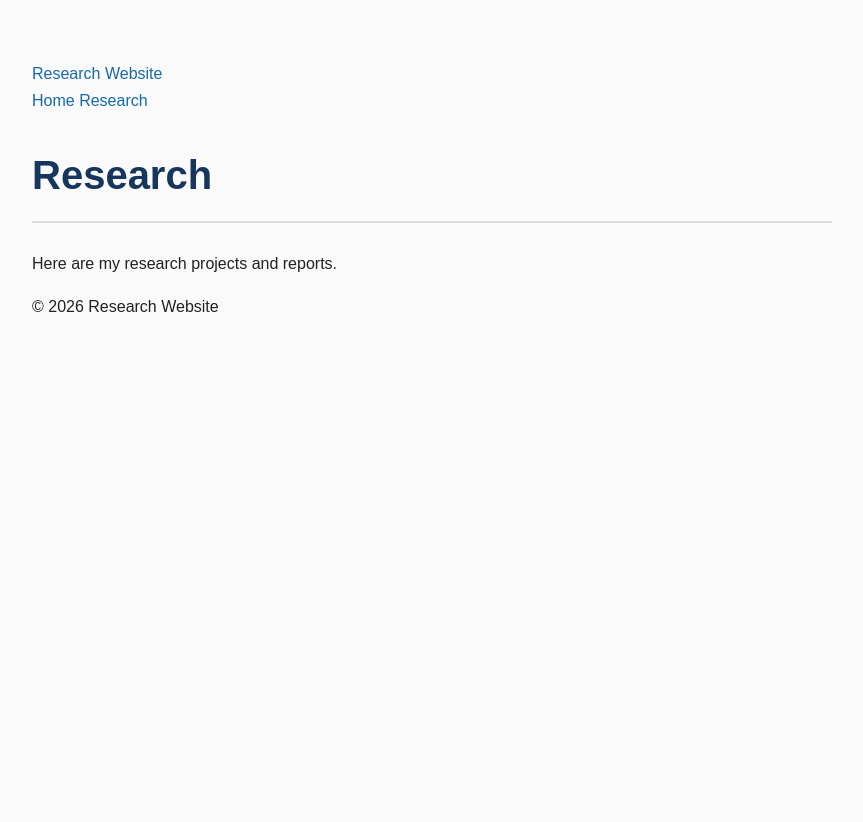
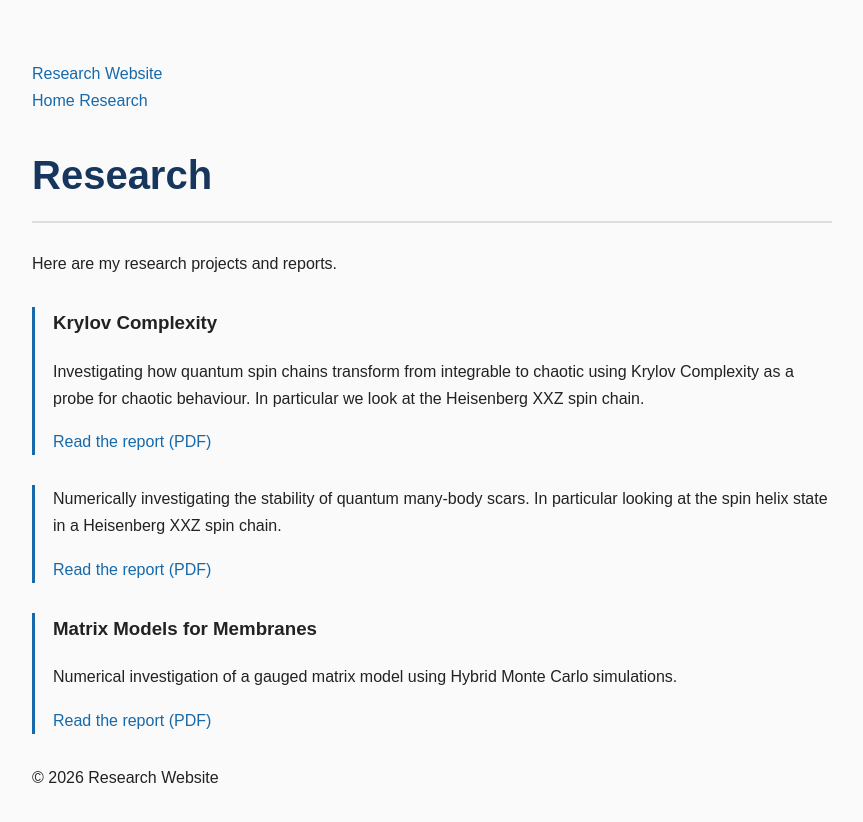
Before and after one commit to Ame-Ryan/Ame-Ryan.github.io, a Jekyll site: the page built from research.html, in a window 1280 px wide. Shown: the top 822 px of the page, without its empty margins (208-1071 px from the left). Built offline with Jekyll 4.4.1, drawn with Linux system fonts in a browser that asks for light colours.

Commit message:
Update research.html

```diff
--- a/research.html
+++ b/research.html
@@ -6,3 +6,35 @@ title: Research
 <h1>Research</h1>
 
 <p>Here are my research projects and reports.</p>
+
+
+<div class="project">
+    <h3> Krylov Complexity </h3>
+    <p>
+        Investigating how quantum spin chains transform from integrable to chaotic
+        using Krylov Complexity as a probe for chaotic behaviour. In particular we look at the Heisenberg XXZ spin chain.
+    </p>
+    <a href="assets/research/Krylov_Complexity_Project_Writeup.pdf">
+        Read the report (PDF)
+    </a>
+</div>
+
+<div class="project">
+    <h3>  </h3>
+    <p>
+        Numerically investigating the stability of quantum many-body scars.
+        In particular looking at the spin helix state in a Heisenberg XXZ spin chain.
+    </p>
+    <a href="assets/research/QMBS_Writeup_Ameilia_Ryan.pdf">Read the report (PDF)</a>
+</div>
+
+<div class="project">
+    <h3> Matrix Models for Membranes </h3>
+    <p>
+        Numerical investigation of a gauged matrix model
+        using Hybrid Monte Carlo simulations.
+    </p>
+    <a href="assets/research/Matrix_Models_Writeup_Ameilia_Ryan.pdf">
+        Read the report (PDF)
+    </a>
+</div>
```
